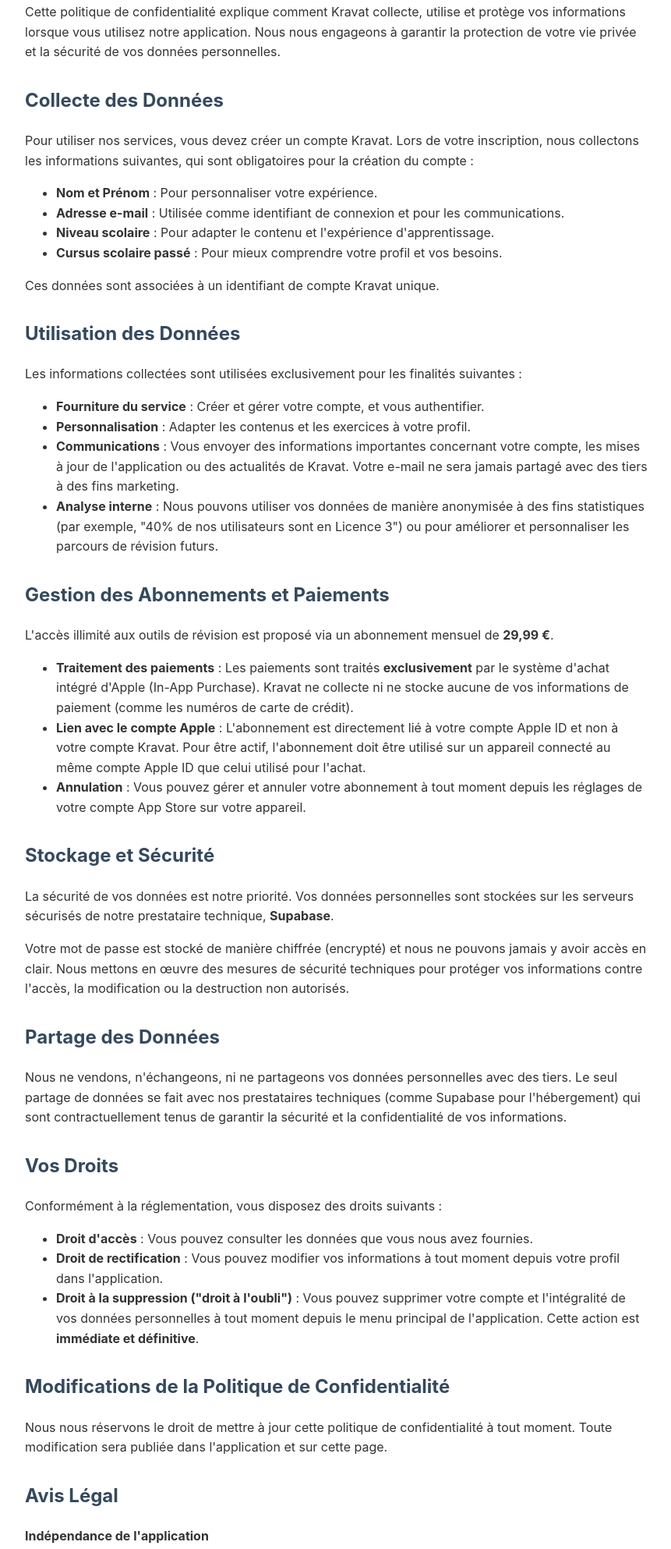
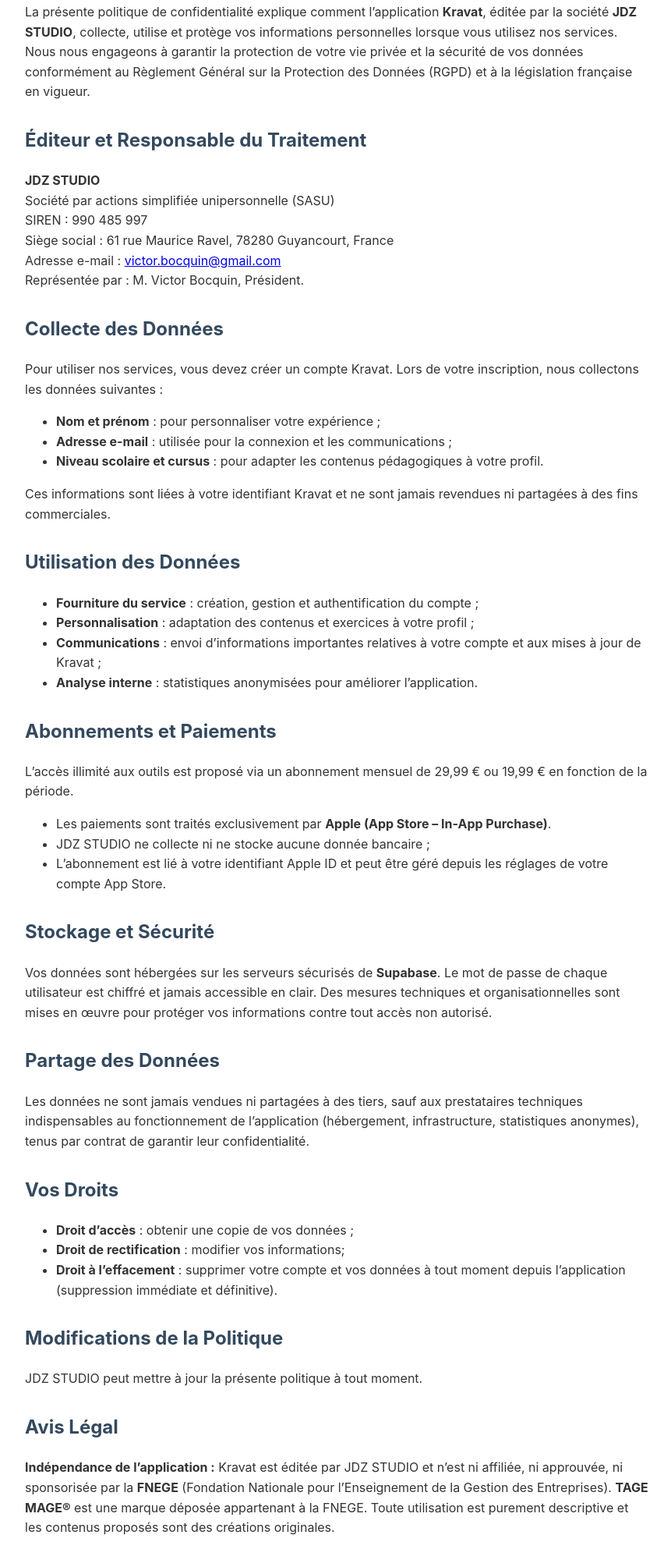
Before and after one commit to victor-bcq/KravatPrivacyPolicy, a plain HTML site: page index.html in a window 1280 px wide. Shown: the part 237-2223 px from the top of the page at 78% size, without its empty margins (208-1069 px from the left). Drawn offline with Linux system fonts and the light colour scheme.

Commit message:
Update index.html

```diff
--- a/index.html
+++ b/index.html
@@ -33,87 +33,92 @@
 </head>
 <body>
     <h1>Politique de Confidentialité - Kravat</h1>
-    <p class="date">Dernière mise à jour : 4 octobre 2025</p>
+    <p class="date">Dernière mise à jour : 23 octobre 2025</p>
 
     <div class="section">
         <h2>Introduction</h2>
-        <p>Cette politique de confidentialité explique comment Kravat collecte, utilise et protège vos informations lorsque vous utilisez notre application. Nous nous engageons à garantir la protection de votre vie privée et la sécurité de vos données personnelles.</p>
+        <p>La présente politique de confidentialité explique comment l’application <strong>Kravat</strong>, éditée par la société <strong>JDZ STUDIO</strong>, collecte, utilise et protège vos informations personnelles lorsque vous utilisez nos services. Nous nous engageons à garantir la protection de votre vie privée et la sécurité de vos données conformément au Règlement Général sur la Protection des Données (RGPD) et à la législation française en vigueur.</p>
+    </div>
+
+    <div class="section">
+        <h2>Éditeur et Responsable du Traitement</h2>
+        <p>
+            <strong>JDZ STUDIO</strong><br>
+            Société par actions simplifiée unipersonnelle (SASU)<br>
+            SIREN : 990 485 997<br>
+            Siège social : 61 rue Maurice Ravel, 78280 Guyancourt, France<br>
+            Adresse e-mail : <a href="mailto:victor.bocquin@gmail.com">victor.bocquin@gmail.com</a><br>
+            Représentée par : M. Victor Bocquin, Président.
+        </p>
     </div>
 
     <div class="section">
         <h2>Collecte des Données</h2>
-        <p>Pour utiliser nos services, vous devez créer un compte Kravat. Lors de votre inscription, nous collectons les informations suivantes, qui sont obligatoires pour la création du compte :</p>
+        <p>Pour utiliser nos services, vous devez créer un compte Kravat. Lors de votre inscription, nous collectons les données suivantes :</p>
         <ul>
-            <li><strong>Nom et Prénom</strong> : Pour personnaliser votre expérience.</li>
-            <li><strong>Adresse e-mail</strong> : Utilisée comme identifiant de connexion et pour les communications.</li>
-            <li><strong>Niveau scolaire</strong> : Pour adapter le contenu et l'expérience d'apprentissage.</li>
-            <li><strong>Cursus scolaire passé</strong> : Pour mieux comprendre votre profil et vos besoins.</li>
+            <li><strong>Nom et prénom</strong> : pour personnaliser votre expérience ;</li>
+            <li><strong>Adresse e-mail</strong> : utilisée pour la connexion et les communications ;</li>
+            <li><strong>Niveau scolaire et cursus</strong> : pour adapter les contenus pédagogiques à votre profil.</li>
         </ul>
-        <p>Ces données sont associées à un identifiant de compte Kravat unique.</p>
+        <p>Ces informations sont liées à votre identifiant Kravat et ne sont jamais revendues ni partagées à des fins commerciales.</p>
     </div>
 
     <div class="section">
         <h2>Utilisation des Données</h2>
-        <p>Les informations collectées sont utilisées exclusivement pour les finalités suivantes :</p>
         <ul>
-            <li><strong>Fourniture du service</strong> : Créer et gérer votre compte, et vous authentifier.</li>
-            <li><strong>Personnalisation</strong> : Adapter les contenus et les exercices à votre profil.</li>
-            <li><strong>Communications</strong> : Vous envoyer des informations importantes concernant votre compte, les mises à jour de l'application ou des actualités de Kravat. Votre e-mail ne sera jamais partagé avec des tiers à des fins marketing.</li>
-            <li><strong>Analyse interne</strong> : Nous pouvons utiliser vos données de manière anonymisée à des fins statistiques (par exemple, "40% de nos utilisateurs sont en Licence 3") ou pour améliorer et personnaliser les parcours de révision futurs.</li>
+            <li><strong>Fourniture du service</strong> : création, gestion et authentification du compte ;</li>
+            <li><strong>Personnalisation</strong> : adaptation des contenus et exercices à votre profil ;</li>
+            <li><strong>Communications</strong> : envoi d’informations importantes relatives à votre compte et aux mises à jour de Kravat ;</li>
+            <li><strong>Analyse interne</strong> : statistiques anonymisées pour améliorer l’application.</li>
         </ul>
     </div>
 
     <div class="section">
-        <h2>Gestion des Abonnements et Paiements</h2>
-        <p>L'accès illimité aux outils de révision est proposé via un abonnement mensuel de <strong>29,99 €</strong>.</p>
+        <h2>Abonnements et Paiements</h2>
+        <p>L’accès illimité aux outils est proposé via un abonnement mensuel de 29,99 € ou 19,99 € en fonction de la période.</p>
         <ul>
-            <li><strong>Traitement des paiements</strong> : Les paiements sont traités <strong>exclusivement</strong> par le système d'achat intégré d'Apple (In-App Purchase). Kravat ne collecte ni ne stocke aucune de vos informations de paiement (comme les numéros de carte de crédit).</li>
-            <li><strong>Lien avec le compte Apple</strong> : L'abonnement est directement lié à votre compte Apple ID et non à votre compte Kravat. Pour être actif, l'abonnement doit être utilisé sur un appareil connecté au même compte Apple ID que celui utilisé pour l'achat.</li>
-            <li><strong>Annulation</strong> : Vous pouvez gérer et annuler votre abonnement à tout moment depuis les réglages de votre compte App Store sur votre appareil.</li>
+            <li>Les paiements sont traités exclusivement par <strong>Apple (App Store – In-App Purchase)</strong>.</li>
+            <li>JDZ STUDIO ne collecte ni ne stocke aucune donnée bancaire ;</li>
+            <li>L’abonnement est lié à votre identifiant Apple ID et peut être géré depuis les réglages de votre compte App Store.</li>
         </ul>
     </div>
 
     <div class="section">
         <h2>Stockage et Sécurité</h2>
-        <p>La sécurité de vos données est notre priorité. Vos données personnelles sont stockées sur les serveurs sécurisés de notre prestataire technique, <strong>Supabase</strong>.</p>
-        <p>Votre mot de passe est stocké de manière chiffrée (encrypté) et nous ne pouvons jamais y avoir accès en clair. Nous mettons en œuvre des mesures de sécurité techniques pour protéger vos informations contre l'accès, la modification ou la destruction non autorisés.</p>
+        <p>Vos données sont hébergées sur les serveurs sécurisés de <strong>Supabase</strong>. Le mot de passe de chaque utilisateur est chiffré et jamais accessible en clair. Des mesures techniques et organisationnelles sont mises en œuvre pour protéger vos informations contre tout accès non autorisé.</p>
     </div>
 
     <div class="section">
         <h2>Partage des Données</h2>
-        <p>Nous ne vendons, n'échangeons, ni ne partageons vos données personnelles avec des tiers. Le seul partage de données se fait avec nos prestataires techniques (comme Supabase pour l'hébergement) qui sont contractuellement tenus de garantir la sécurité et la confidentialité de vos informations.</p>
+        <p>Les données ne sont jamais vendues ni partagées à des tiers, sauf aux prestataires techniques indispensables au fonctionnement de l’application (hébergement, infrastructure, statistiques anonymes), tenus par contrat de garantir leur confidentialité.</p>
     </div>
 
     <div class="section">
         <h2>Vos Droits</h2>
-        <p>Conformément à la réglementation, vous disposez des droits suivants :</p>
         <ul>
-            <li><strong>Droit d'accès</strong> : Vous pouvez consulter les données que vous nous avez fournies.</li>
-            <li><strong>Droit de rectification</strong> : Vous pouvez modifier vos informations à tout moment depuis votre profil dans l'application.</li>
-            <li><strong>Droit à la suppression ("droit à l'oubli")</strong> : Vous pouvez supprimer votre compte et l'intégralité de vos données personnelles à tout moment depuis le menu principal de l'application. Cette action est <strong>immédiate et définitive</strong>.</li>
+            <li><strong>Droit d’accès</strong> : obtenir une copie de vos données ;</li>
+            <li><strong>Droit de rectification</strong> : modifier vos informations;</li>
+            <li><strong>Droit à l’effacement</strong> : supprimer votre compte et vos données à tout moment depuis l’application (suppression immédiate et définitive).</li>
         </ul>
     </div>
 
     <div class="section">
-        <h2>Modifications de la Politique de Confidentialité</h2>
-        <p>Nous nous réservons le droit de mettre à jour cette politique de confidentialité à tout moment. Toute modification sera publiée dans l'application et sur cette page.</p>
+        <h2>Modifications de la Politique</h2>
+        <p>JDZ STUDIO peut mettre à jour la présente politique à tout moment.</p>
     </div>
 
     <div class="section">
         <h2>Avis Légal</h2>
-        <p><strong>Indépendance de l'application</strong></p>
-        <p>Cette application est indépendante et n'est ni affiliée, ni approuvée, ni sponsorisée par la <strong>FNEGE</strong> (Fondation Nationale pour l’Enseignement de la Gestion des Entreprises), l'organisme gestionnaire du <strong>TAGE MAGE®</strong>.</p>
-        <p><strong>TAGE MAGE®</strong> est une marque déposée, propriété de la <strong>FNEGE</strong>. Son utilisation dans cette application est à des fins purement informationnelles et descriptives. Tous les exercices et contenus fournis sont des créations originales et ne reproduisent en aucun cas les questions officielles du test.</p>
-        <p>Pour plus d'informations sur le <strong>TAGE MAGE®</strong>, veuillez consulter le site officiel de la <strong>FNEGE</strong>.</p>
+        <p><strong>Indépendance de l’application :</strong> Kravat est éditée par JDZ STUDIO et n’est ni affiliée, ni approuvée, ni sponsorisée par la <strong>FNEGE</strong> (Fondation Nationale pour l’Enseignement de la Gestion des Entreprises). <strong>TAGE MAGE®</strong> est une marque déposée appartenant à la FNEGE. Toute utilisation est purement descriptive et les contenus proposés sont des créations originales.</p>
     </div>
 
     <div class="section">
         <h2>Contact</h2>
-        <p>Pour toute question concernant cette politique de confidentialité ou vos données personnelles, veuillez nous contacter à l'adresse suivante : <a href="mailto:tagemaster.contact@gmail.com">tagemaster.contact@gmail.com</a></p>
+        <p>Pour toute question relative à cette politique ou à vos données personnelles, vous pouvez contacter le responsable de la protection des données à : <a href="mailto:victor.bocquin@gmail.com">victor.bocquin@gmail.com</a>.</p>
     </div>
 
     <footer>
-        <p class="date">© 2024 Kravat. Tous droits réservés.</p>
+        <p class="date">© 2025 JDZ STUDIO – Kravat. Tous droits réservés.</p>
     </footer>
 </body>
 </html>
```
